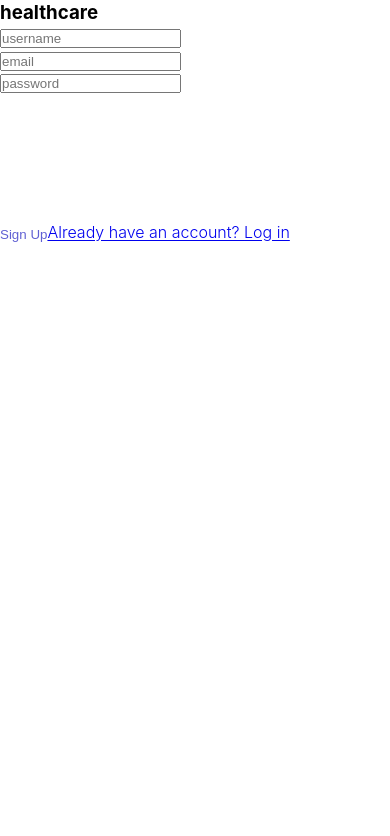
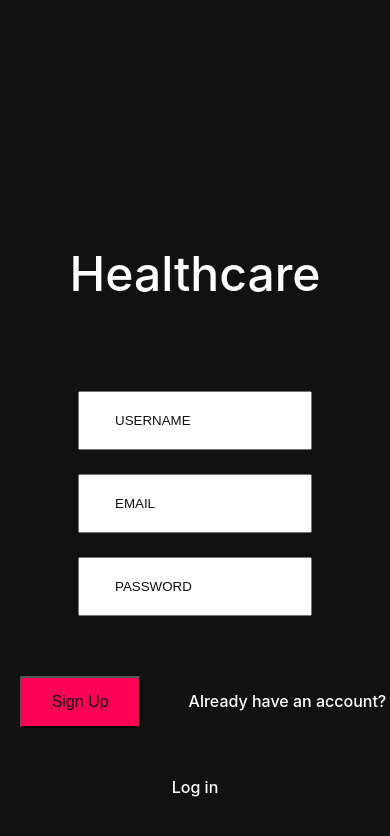
Before and after one commit to Adecodess/signup-form, a React (Create React App) app: page /signup in a window 390 px wide. Shown: the top 836 px of the page. Built offline with nearby package versions, Linux system fonts and the light colour scheme.

Commit message:
added media query and dashbaord component

```diff
--- a/src/Home.js
+++ b/src/Home.js
@@ -15,7 +15,7 @@ const Home = () => {
             Log in
           </Link>
         </div>
-        <button>skip for now</button>
+        <button className="skipbtn">skip for now</button>
       </article>
     </main>
   );
--- a/src/Login.js
+++ b/src/Login.js
@@ -19,6 +19,8 @@ const Login = () => {
             value={person.username}
             onChange={handleChange}
           />
+          {userData.username && <p>username does not match</p>}
+          <p></p>
         </div>
 
         <div className="form-control">
@@ -32,15 +34,14 @@ const Login = () => {
             value={person.password}
             onChange={handleChange}
           />
+          {userData.password && <p>username does not match</p>}
         </div>
-        <button className="sign-btn" type="submit">
-          Sign Up
-        </button>
+
         <Link
-          to={userData.username && userData.password ? "/dashboard" : "/login"}
+          to={userData.username && userData.password ? "/dashboard" : "/signup"}
           className="log-btn"
         >
-          <span>Already have an account? </span> Log in
+          <span>Already have an account? </span> Login
           {!userData && "error"}
         </Link>
       </form>
--- a/src/Signup.js
+++ b/src/Signup.js
@@ -1,11 +1,13 @@
-import React, { useState } from 'react'
-import { FcGoogle } from 'react-icons/fc'
-import { FaFacebookSquare, FaEye } from 'react-icons/fa'
-import { Link } from 'react-router-dom'
-import useForm from './useForm'
+import React, { useState } from "react";
+import { FcGoogle } from "react-icons/fc";
+import { FaFacebookSquare, FaEye } from "react-icons/fa";
+import { Link } from "react-router-dom";
+import useForm from "./useForm";
+import validate from "./validateInfo";
 
 const Signup = () => {
-  const { handleChange, person, handleSubmit, userData } = useForm()
+  const { handleChange, person, handleSubmit, errors, userData } =
+    useForm(validate);
   // const [username, setUsername] = useState("");
   // const [email, setEmail] = useState("");
   // const [password, setPassword] = useState("");
@@ -28,6 +30,7 @@ const Signup = () => {
             value={person.username}
             onChange={handleChange}
           />
+          {errors.username && <p>{errors.username}</p>}
         </div>
         <div className="form-control">
           <label htmlFor="email"></label>
@@ -40,6 +43,7 @@ const Signup = () => {
             value={person.email}
             onChange={handleChange}
           />
+          {errors.email && <p>{errors.email}</p>}
         </div>
 
         <div className="form-control">
@@ -53,20 +57,24 @@ const Signup = () => {
             value={person.password}
             onChange={handleChange}
           />
+          {errors.password && <p>{errors.password}</p>}
         </div>
-        <button className="sign-btn" type="submit">
-          Sign Up
-        </button>
+        <Link to="/signup">
+          <button className="sbtn" type="submit">
+            Sign Up
+          </button>
+        </Link>
+
         <Link
-          to={userData.username && userData.password ? '/login' : '/signup'}
+          to={userData.username && userData.password ? "/login" : "/signup"}
           className="log-btn"
         >
           <span>Already have an account? </span> Log in
-          {!userData && 'error'}
+          {!userData && "errors"}
         </Link>
       </form>
     </main>
-  )
-}
+  );
+};
 
-export default Signup
+export default Signup;
--- a/src/index.css
+++ b/src/index.css
@@ -8,7 +8,7 @@ body {
   font-family: -apple-system, BlinkMacSystemFont, "Segoe UI", Roboto, Oxygen,
     Ubuntu, Cantarell, "Open Sans", "Helvetica Neue", sans-serif;
 
-  background: white;
+  background: #111;
   line-height: 1.4;
   font-size: 1rem;
   font-weight: 300;
@@ -32,6 +32,17 @@ article {
 }
 .container p {
   text-transform: capitalize;
+}
+.skipbtn {
+  color: #111;
+  background: #ff0157;
+  padding: 10px 25px;
+  padding: 10px 15px;
+  border-radius: 2px;
+  transition: all 0.3s ease;
+  cursor: pointer;
+  text-transform: capitalize;
+  font-size: 1em;
 }
 
 .btn-container {
@@ -62,19 +73,217 @@ article {
   transition: all 0.3s ease;
   cursor: pointer;
 }
-.login:hover {
+.login-btn:hover {
   letter-spacing: 6px;
 }
 
-button {
-  border: none;
-  color: rgb(96, 96, 211);
+/* sign-up */
+
+main {
+  /* display: flex;
+  justify-content: center;
+  align-items: center; */
+  text-align: center;
   margin-top: 10em;
+}
+
+main h3 {
+  color: #fff;
   text-transform: capitalize;
-  background: inherit;
+  font-weight: 600;
+  font-size: 1.5em;
+  padding-bottom: 1.5em;
+}
+
+.form-input {
+  width: 40%;
+  padding: 12px 20px;
+  margin: 8px 0;
+  box-sizing: border-box;
+}
+
+.form-input::placeholder {
+  color: #111;
+  font-weight: 600;
+  font-size: 1em;
+  text-transform: uppercase;
+}
+
+.form-control p {
+  color: red;
+}
+
+.sbtn {
+  margin: 2em;
+  text-transform: capitalize;
+  background: #ff0157;
+  color: #111;
+  padding: 10px 25px;
+  border-radius: 2px;
+  transition: all 0.3s ease;
   cursor: pointer;
 }
 
-.login {
-  color: black;
+.sbtn:hover {
+  letter-spacing: 6px;
+  background: grey;
+  color: #fff;
 }
+
+.log-btn {
+  text-decoration: none;
+  color: #fff;
+  transition: all 0.3s ease;
+  cursor: pointer;
+  padding-top: 2em;
+}
+
+.log-btn:hover {
+  letter-spacing: 3px;
+  color: bisque;
+}
+
+/* media query */
+@media (max-width: 991px) {
+  .container {
+    margin: 20rem auto;
+  }
+  article {
+    padding-top: 10em;
+    margin-right: 3em;
+  }
+  .btn-container {
+    margin-bottom: 4em;
+  }
+  h1 {
+    margin-bottom: 4em;
+  }
+  .signup-btn {
+    padding: 10px 65px;
+  }
+
+  .signup-btn:hover {
+    letter-spacing: 3px;
+  }
+  .login-btn {
+    padding: 10px 69px;
+  }
+  .login-btn:hover {
+    letter-spacing: 3px;
+  }
+  main h3 {
+    font-weight: 700;
+    font-size: 5em;
+  }
+
+  main {
+    margin-top: 25em;
+  }
+
+  .form-input {
+    width: 70%;
+    padding: 20px 35px;
+    margin: 12px 0;
+  }
+
+  .form-input::placeholder {
+    font-weight: 700;
+    font-size: 2em;
+  }
+
+  .form-control p {
+    color: red;
+    font-size: 3em;
+  }
+  .sbtn {
+    margin: 3em;
+    padding: 25px 45px;
+    font-weight: 400;
+    font-size: 1em;
+  }
+
+  .sbtn:hover {
+    letter-spacing: 8px;
+  }
+  .log-btn {
+    font-weight: 700;
+    font-size: 2em;
+  }
+
+  .log-btn:hover {
+    letter-spacing: 6px;
+  }
+
+  @media (max-width: 480px) {
+    .container {
+      margin: 15rem auto;
+    }
+
+    article h1 {
+      margin-top: 1em;
+    }
+    .btn-container {
+      margin-bottom: 2em;
+      margin-left: 1em;
+    }
+    .skipbtn {
+      padding: 10px 20px;
+      margin-left: 15px;
+    }
+    .signup-btn {
+      padding: 10px 75px;
+    }
+
+    .signup-btn:hover {
+      letter-spacing: 5px;
+    }
+    .login-btn {
+      padding: 10px 79px;
+    }
+    .login-btn:hover {
+      letter-spacing: 5px;
+    }
+    main h3 {
+      font-weight: 500;
+      font-size: 3em;
+    }
+
+    main {
+      margin-top: 15em;
+    }
+
+    .form-input {
+      width: 60%;
+      padding: 20px 35px;
+      margin: 12px 0;
+    }
+
+    .form-input::placeholder {
+      font-weight: 400;
+      font-size: 1em;
+    }
+
+    .form-control p {
+      color: red;
+      font-size: 1em;
+    }
+    .sbtn {
+      padding: 15px 30px;
+      font-weight: 400;
+      font-size: 1em;
+      margin-left: 1em;
+    }
+
+    .sbtn:hover {
+      letter-spacing: 5px;
+    }
+    .log-btn {
+      font-weight: 500;
+      font-size: 1em;
+    }
+
+    .log-btn:hover {
+      letter-spacing: 5px;
+    }
+  }
+}
--- a/src/useForm.js
+++ b/src/useForm.js
@@ -1,59 +1,49 @@
-import { useState, useEffect } from 'react'
+import { useState, useEffect } from "react";
 
-const useForm = () => {
+const useForm = (validate) => {
   const [person, setPerson] = useState({
-    username: '',
-    email: '',
-    password: '',
-  })
+    username: "",
+    email: "",
+    password: "",
+  });
 
   // const navigation =()=>{
   const userData = {
     username: person.username,
     email: person.email,
     password: person.password,
-  }
+  };
 
   //    if ((userData[0].username, userData[0].password, userData[0].email)) {
 
   //    }
   // }
 
-  const [errors, setErrors] = useState({})
+  const [errors, setErrors] = useState({});
 
   const handleChange = (e) => {
-    const { name, value } = e.target
+    const { name, value } = e.target;
     // const name = e.target.name;
     // console.log(name);
     // console.log(name, value);
     setPerson({
       ...person,
       [name]: value,
-    })
-  }
+    });
+  };
 
   const handleSubmit = (e) => {
-    e.preventDefault()
-    // const userData = [
-    //   {
-    //     username: person.username,
-    //     email: person.email,
-    //     password: person.password,
-    //   },
-    // ]
-    // if(userData[0].username, userData[0].password,userData[0].email){
+    e.preventDefault();
+    setErrors(validate(person));
 
-    // }
-    // console.log(userData[0])
-    // console.log(person.email, person.password, person.username)
-    // setPerson({
-    //   username: '',
-    //   email: '',
-    //   password: '',
-    // })
-  }
+    setPerson({
+      username: "",
+      email: "",
+      password: "",
+    });
+  };
 
-  return { handleChange, person, handleSubmit, userData }
-}
+  return { handleChange, person, handleSubmit, userData, errors, validate };
+};
 
-export default useForm
+export default useForm;
--- a/src/validateInfo.js
+++ b/src/validateInfo.js
@@ -1,4 +1,4 @@
-export default function validateInfo(person, login) {
+export default function validateInfo(person) {
   let errors = {};
 
   if (!person.username.trim()) {
```
